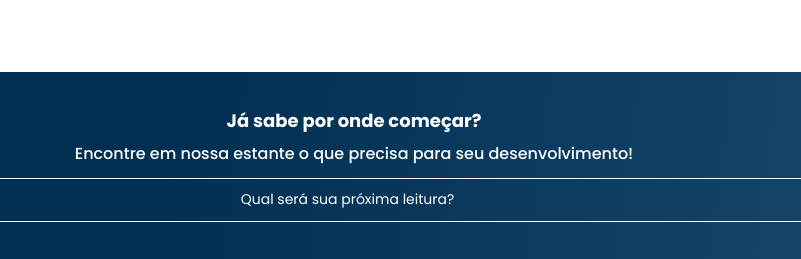
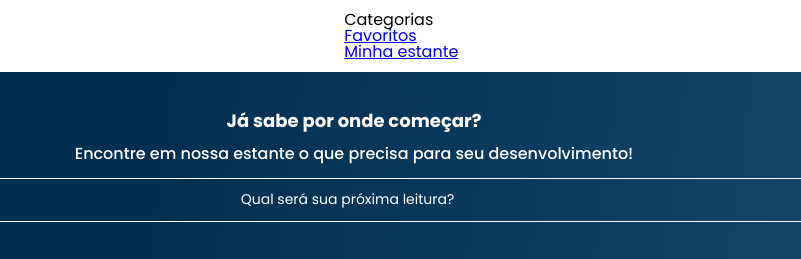
Before and after one commit to camilamoresco/alura-books, a plain HTML site: page index.html in a window 1280 px wide. Shown: the top 259 px of the page, 286-1087 px from the left. Drawn offline with nearby package versions, Linux system fonts and the light colour scheme.

Commit message:
lista cabeçalho

```diff
--- a/index.html
+++ b/index.html
@@ -43,8 +43,18 @@
       <h1 class="cabeçalho__titulo">
         <b class="cabeçalho__titulo-negrito">Alura</b>Books
       </h1>
+    </div>
 
-    </div>
+    <ul class="opcoes">
+      <li class="opcoes__item">Categorias</li>
+      <li class="opcoes__item">
+        <a href="#" class="opcoes__link">Favoritos</a>
+      </li>
+      <li class="opcoes__item">
+        <a href="#" class="opcoes__link">Minha estante</a>
+      </li>
+    </ul>
+
     <div class="container">
       <a href="#"><img src="img/Favoritos.svg" alt="Meus favoritos" class="container__imagem"></a>
       <a href="#"><img src="img/Compras.svg" alt="Carrinhos de compras" class="container__imagem"></a>
```
